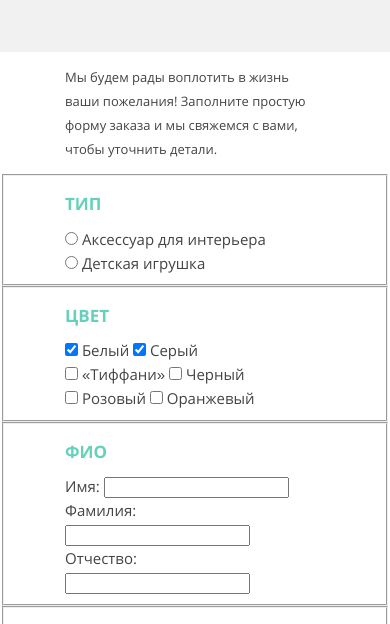
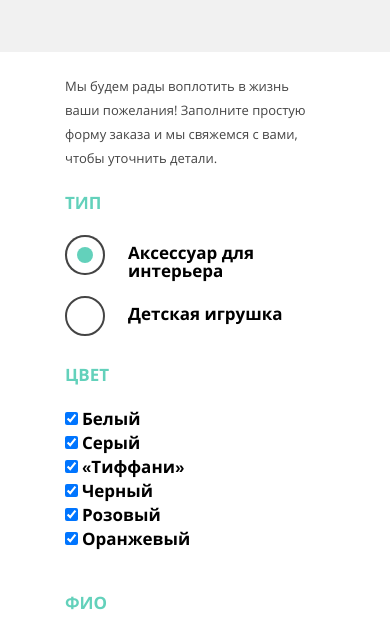
Before and after one commit to geraltina/mishka, a website: page form.html in a window 390 px wide. Shown: the part 204-828 px from the top of the page. Drawn offline with nearby package versions, Linux system fonts and the light colour scheme; files that its build step writes are made by us from their sources.

Commit message:
Стили страницы формы (mobile)

```diff
--- a/form.html
+++ b/form.html
@@ -59,14 +59,14 @@
           <fieldset class="form__fieldset  form__fieldset--type">
             <div class="form__wrapper  wrapper  wrapper--width  wrapper--flex">
               <h2 class="form__header  header  header--blue">Тип</h2>
-              <div class="form__wrapper  wrapper">
-                <div class="form__wrapper wrapper wrapper--flex">
-                  <input type="radio" class="form__input  form__input--radio" id="accessory" name="type">
-                  <label for="accessory" class="form__label">Аксессуар для интерьера</label>
+              <div class="form__wrapper  wrapper  wrapper--flex">
+                <div class="form__wrapper  form__wrapper--radio  wrapper">
+                  <input type="radio" class="form__input  form__input--radio" id="accessory" name="type" checked>
+                  <label for="accessory" class="form__label  form__label--radio">Аксессуар для интерьера</label>
                 </div>
-                <div class="form__wrapper wrapper wrapper--flex">
+                <div class="form__wrapper  form__wrapper--radio  wrapper">
                   <input type="radio" class="form__input  form__input--radio" id="toy" name="type">
-                  <label for="toy" class="form__label">Детская игрушка</label>
+                  <label for="toy" class="form__label  form__label--radio">Детская игрушка</label>
                 </div>
               </div>
             </div>
@@ -74,24 +74,36 @@
           <fieldset class="form__fieldset  form__fieldset--color">
             <div class="form__wrapper  wrapper  wrapper--width  wrapper--flex">
               <h2 class="form__header  header  header--blue">Цвет</h2>
-              <div class="form__wrapper  wrapper  wrapper--flex-checkbox">
-                <div class="wrapper wrapper--flex">
-                  <input type="checkbox" class="form__input form__input--check" name="white" id="white" checked>
-                  <label for="white" class="form__label">Белый</label>
-                  <input type="checkbox" class="form__input form__input--check" name="grey" id="grey" checked>
-                  <label for="grey" class="form__label">Серый</label>
+              <div class="form__wrapper  wrapper">
+                <div class="form__wrapper  form__wrapper--checks  wrapper wrapper--flex">
+                  <div class="form__wrapper form__wrapper--check">
+                    <input type="checkbox" class="form__input form__input--check" name="white" id="white" checked>
+                    <label for="white" class="form__label">Белый</label>
+                  </div>
+                  <div class="form__wrapper form__wrapper--check">
+                    <input type="checkbox" class="form__input form__input--check" name="grey" id="grey" checked>
+                    <label for="grey" class="form__label">Серый</label>
+                  </div>
                 </div>
-                <div class="wrapper wrapper--flex">
-                  <input type="checkbox" class="form__input form__input--check" name="tiffany" id="tiffany">
-                  <label for="tiffany" class="form__label">«Тиффани»</label>
-                  <input type="checkbox" class="form__input form__input--check" name="black" id="black">
-                  <label for="black" class="form__label">Черный</label>
+                <div class="form__wrapper  form__wrapper--checks  wrapper wrapper--flex">
+                  <div class="form__wrapper form__wrapper--check">
+                    <input type="checkbox" class="form__input form__input--check" name="white" id="white" checked>
+                    <label for="white" class="form__label">«Тиффани»</label>
+                  </div>
+                  <div class="form__wrapper form__wrapper--check">
+                    <input type="checkbox" class="form__input form__input--check" name="grey" id="grey" checked>
+                    <label for="grey" class="form__label">Черный</label>
+                  </div>
                 </div>
-                <div class="wrapper wrapper--flex">
-                  <input type="checkbox" class="form__input form__input--check" name="pink" id="pink">
-                  <label for="pink" class="form__label">Розовый</label>
-                  <input type="checkbox" class="form__input form__input--check" name="orange" id="orange">
-                  <label for="orange" class="form__label">Оранжевый</label>
+                <div class="form__wrapper  form__wrapper--checks  wrapper wrapper--flex">
+                  <div class="form__wrapper form__wrapper--check">
+                    <input type="checkbox" class="form__input form__input--check" name="white" id="white" checked>
+                    <label for="white" class="form__label">Розовый</label>
+                  </div>
+                  <div class="form__wrapper form__wrapper--check">
+                    <input type="checkbox" class="form__input form__input--check" name="grey" id="grey" checked>
+                    <label for="grey" class="form__label">Оранжевый</label>
+                  </div>
                 </div>
               </div>
             </div>
@@ -100,17 +112,17 @@
             <div class="form__wrapper  wrapper  wrapper--width  wrapper--flex">
               <h2 class="form__header  header  header--blue">ФИО</h2>
               <div class="form__wrapper  wrapper">
-                <div class="form__wrapper form__wrapper--flex">
+                <div class="form__wrapper  wrapper  wrapper--flex">
                   <label for="name" class="form__label">Имя:</label>
-                  <input type="text" class="form__input  form__input--text" id="name">
+                  <input type="text" class="form__input  form__input--text" id="name" placeholder="Введите ваше имя*">
                 </div>
-                <div class="form__wrapper form__wrapper--flex">
+                <div class="form__wrapper  wrapper  wrapper--flex">
                   <label for="surname" class="form__label">Фамилия:</label>
-                  <input type="text" class="form__input  form__input--text" id="surname">
+                  <input type="text" class="form__input  form__input--text" id="surname" placeholder="Укажите фамилию*">
                 </div>
-                <div class="form__wrapper form__wrapper--flex">
+                <div class="form__wrapper  wrapper  wrapper--flex">
                   <label for="patronymic" class="form__label">Отчество:</label>
-                  <input type="text" class="form__input  form__input--text" id="patronymic">
+                  <input type="text" class="form__input  form__input--text" id="patronymic" placeholder="Отчество, если желаете">
                 </div>
               </div>
             </div>
@@ -119,18 +131,24 @@
             <div class="form__wrapper  wrapper  wrapper--width  wrapper--flex">
               <div class="form__wrapper  wrapper  wrapper--flex">
                 <h2 class="form__header  header  header--blue">Тел</h2>
-                <div class="form__wrapper  wrapper  wrapper--flex"></div>
+                <div class="form__wrapper  wrapper">
+                  <label for="phone" class="form__label  visually-hidden">Введите номер телефона</label>
+                  <input type="text" class="form__input  form__input--text" id="phone" placeholder="+7 ХХХ ХХ ХХ*">
+                </div>
               </div>
               <div class="form__wrapper  wrapper  wrapper--flex">
                 <h2 class="form__header  header  header--blue">E-mail</h2>
-                <div class="form__wrapper  wrapper  wrapper--flex"></div>
+                <div class="form__wrapper  wrapper">
+                  <label for="mail" class="form__label  visually-hidden">Введите e-mail</label>
+                  <input type="text" class="form__input  form__input--text" id="mail" placeholder="Ваш Email*">
+                </div>
               </div>
             </div>
           </fieldset>
           <fieldset class="form__fieldset  form__fieldset--add">
             <div class="form__wrapper  wrapper  wrapper--width  wrapper--flex">
               <h2 class="form__header  header  header--blue">Доп</h2>
-              <div class="form__wrapper  wrapper  wrapper--flex"></div>
+              <textarea name="addition" rows="8" cols="80" placeholder="Опишите все ваши пожелания к заказу"></textarea>
             </div>
           </fieldset>
           <div class="form__wrapper  wrapper  wrapper--width  wrapper--flex">
--- a/less/blocks/form.less
+++ b/less/blocks/form.less
@@ -0,0 +1,69 @@
+.form__fieldset {
+  padding: 0;
+  margin-bottom: 43px;
+  border: 0;
+}
+
+.form__header {
+  position: relative;
+  margin-top: 0;
+  margin-bottom: 24px;
+}
+
+.form__label {
+  position: relative;
+  font-weight: bold;
+  font-size: 17px;
+  line-height: 18px;
+  color: black;
+}
+
+// radio buttons styles
+.form__wrapper--radio {
+  margin-bottom: 16px;
+
+  &:last-child {
+    margin-bottom: 0;
+  }
+}
+
+.form__input--radio {
+  display: none;
+}
+
+.form__label--radio {
+  display: block;
+  padding-left: 63px;
+  padding-top: 9px;
+}
+
+.form__input--radio + .form__label::before {
+  content: "";
+  position: absolute;
+  top: 0;
+  left: 0;
+  width: 36px;
+  height: 36px;
+  background-color: white;
+  border: 2px solid @base-color;
+  border-radius: 50%;
+  cursor: pointer;
+}
+
+.form__input--radio:checked + .form__label--radio::before {
+  content: "";
+  position: absolute;
+  top: 12px;
+  left: 12px;
+  width: 16px;
+  height: 16px;
+  background-color: @light-blue;
+  box-shadow: 0 0 0 10px white, 0 0 0 12px @base-color;
+  border: 0;
+  transition: background-color 0.2s ease-in-out;
+}
+
+// checkbox button styles
+.form__wrapper--checks {
+  flex-direction: column;
+}
--- a/less/blocks/order.less
+++ b/less/blocks/order.less
@@ -1,3 +1,5 @@
 .order__text {
+  margin-top: 22px;
+  margin-bottom: 24px;
   font-size: 13px;
 }
--- a/less/blocks/product.less
+++ b/less/blocks/product.less
@@ -16,7 +16,18 @@
 }
 
 .product__facts {
+  position: relative;
   padding-bottom: 23px;
+
+  &::after {
+    content: "";
+    position: absolute;
+    bottom: 0;
+    left: 0;
+    width: 204px;
+    height: 1px;
+    background-color: @light-grey;
+  }
 }
 
 .product__header {
--- a/less/blocks/wrapper.less
+++ b/less/blocks/wrapper.less
@@ -7,3 +7,8 @@
   .padding();
   width: 320px;
 }
+
+.wrapper--flex {
+  display: flex;
+  flex-direction: column;
+}
```
